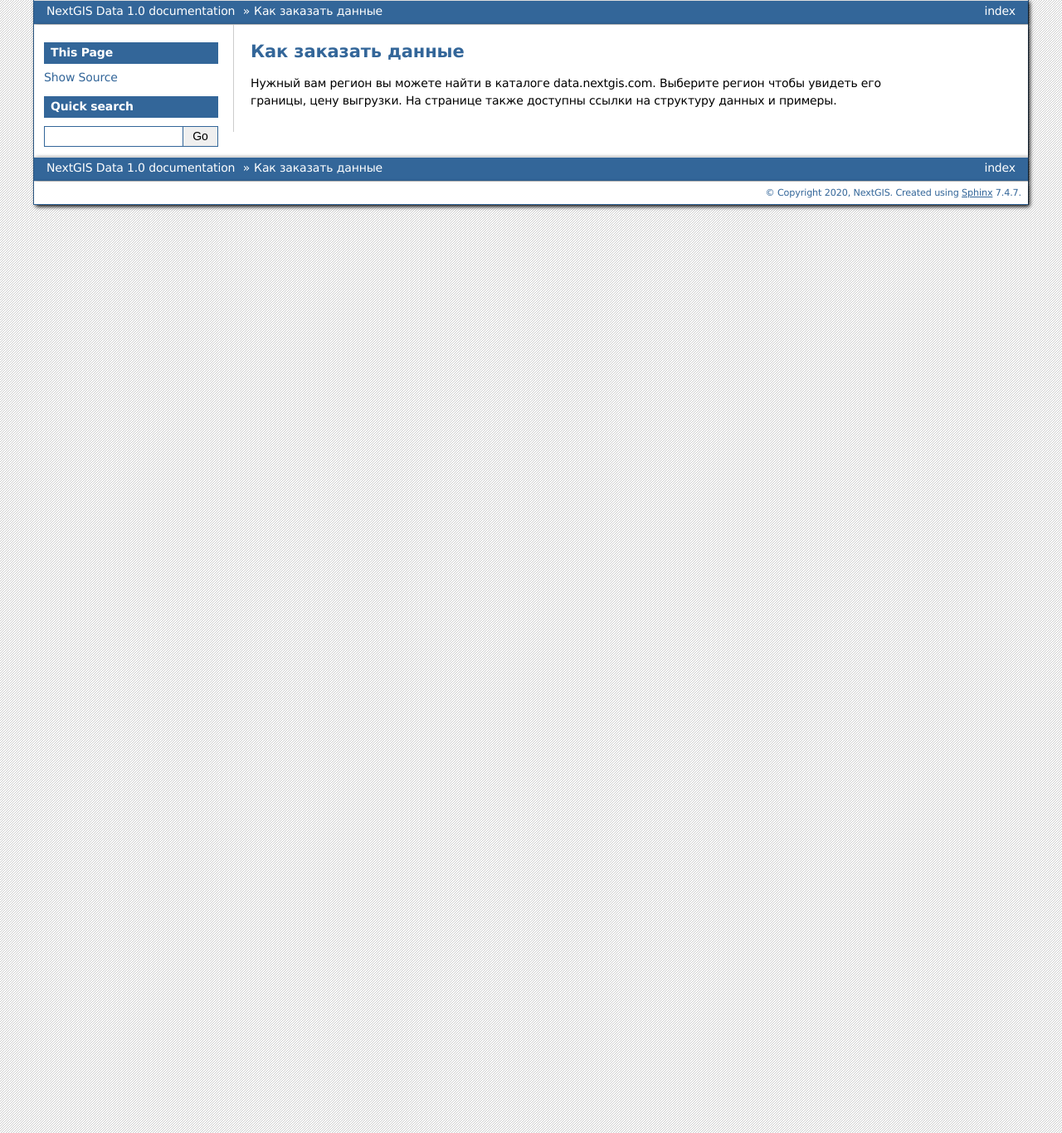
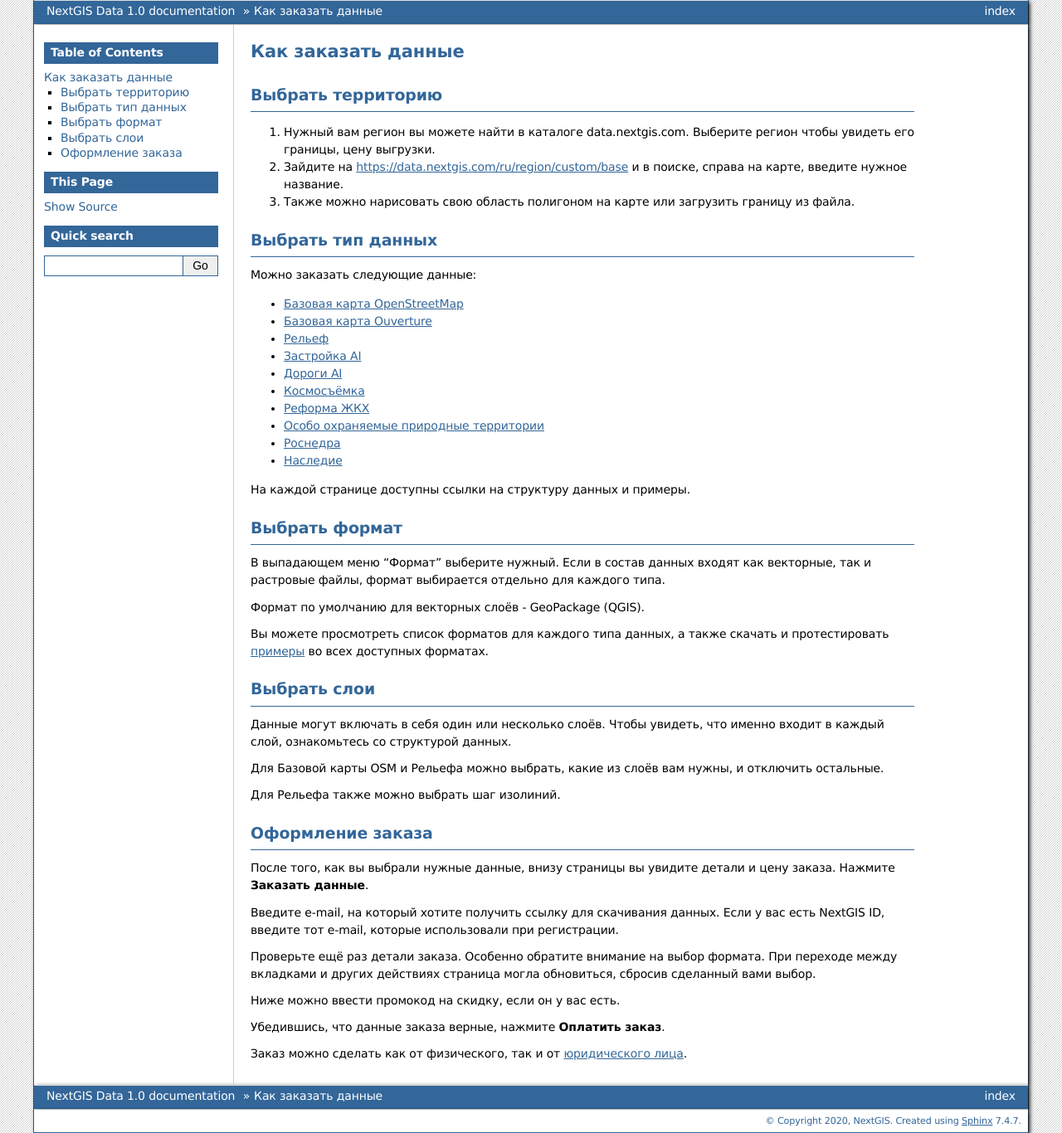
Before and after one commit to nextgis/docs_data, a Sphinx documentation site: the page built from source/order.rst, in a window 1280 px wide. Shown: the whole page at 83% size. Built offline with Sphinx 7.4.7, drawn with Linux system fonts in a browser that asks for light colours; formulas are drawn with MathJax 3; pages that are not in the unit, such as notebooks, are missing from menus.

Commit message:
Update order.rst
Add order process description

```diff
--- a/source/order.rst
+++ b/source/order.rst
@@ -1,4 +1,62 @@
 Как заказать данные
 ====================
 
-Нужный вам регион вы можете найти в каталоге data.nextgis.com. Выберите регион чтобы увидеть его границы, цену выгрузки. На странице также доступны ссылки на структуру данных и примеры.
+Выбрать территорию
+----------------------
+
+1. Нужный вам регион вы можете найти в каталоге data.nextgis.com. Выберите регион чтобы увидеть его границы, цену выгрузки.
+
+2. Зайдите на https://data.nextgis.com/ru/region/custom/base и в поиске, справа на карте, введите нужное название.
+
+3. Также можно нарисовать свою область полигоном на карте или загрузить границу из файла.
+
+Выбрать тип данных
+-------------------
+
+Можно заказать следующие данные:
+
+* `Базовая карта OpenStreetMap <https://data.nextgis.com/ru/region/custom/base/>`_
+* `Базовая карта Ouverture <https://data.nextgis.com/ru/region/custom/overture/>`_
+* `Рельеф <https://data.nextgis.com/ru/region/custom/dem/>`_
+* `Застройка AI <https://data.nextgis.com/ru/region/custom/msbld/>`_
+* `Дороги AI <https://data.nextgis.com/ru/region/custom/msrd/>`_
+* `Космосъёмка <https://data.nextgis.com/ru/region/custom/sat/>`_
+* `Реформа ЖКХ <https://data.nextgis.com/ru/region/custom/gkh/>`_
+* `Особо охраняемые природные территории <https://data.nextgis.com/ru/region/custom/oopt/>`_
+* `Роснедра <https://data.nextgis.com/ru/region/custom/rnlic/>`_
+* `Наследие <https://data.nextgis.com/ru/region/custom/heritage/>`_
+
+На каждой странице доступны ссылки на структуру данных и примеры.
+
+Выбрать формат
+---------------
+
+В выпадающем меню "Формат" выберите нужный. Если в состав данных входят как векторные, так и растровые файлы, формат выбирается отдельно для каждого типа.
+
+Формат по умолчанию для векторных слоёв - GeoPackage (QGIS).
+
+Вы можете просмотреть список форматов для каждого типа данных, а также скачать и протестировать `примеры <https://data.nextgis.com/ru/about/#formats>`_ во всех доступных форматах.
+
+Выбрать слои
+--------------
+
+Данные могут включать в себя один или несколько слоёв. Чтобы увидеть, что именно входит в каждый слой, ознакомьтесь со структурой данных.
+
+Для Базовой карты OSM и Рельефа можно выбрать, какие из слоёв вам нужны, и отключить остальные.
+
+Для Рельефа также можно выбрать шаг изолиний.
+
+Оформление заказа
+------------------
+
+После того, как вы выбрали нужные данные, внизу страницы вы увидите детали и цену заказа. Нажмите **Заказать данные**.
+
+Введите e-mail, на который хотите получить ссылку для скачивания данных. Если у вас есть NextGIS ID, введите тот e-mail, которые использовали при регистрации.
+
+Проверьте ещё раз детали заказа. Особенно обратите внимание на выбор формата. При переходе между вкладками и других действиях страница могла обновиться, сбросив сделанный вами выбор.
+
+Ниже можно ввести промокод на скидку, если он у вас есть.
+
+Убедившись, что данные заказа верные, нажмите **Оплатить заказ**.
+
+Заказ можно сделать как от физического, так и от `юридического лица <https://data.nextgis.com/ru/faq/#pricebywire>`_.
```
